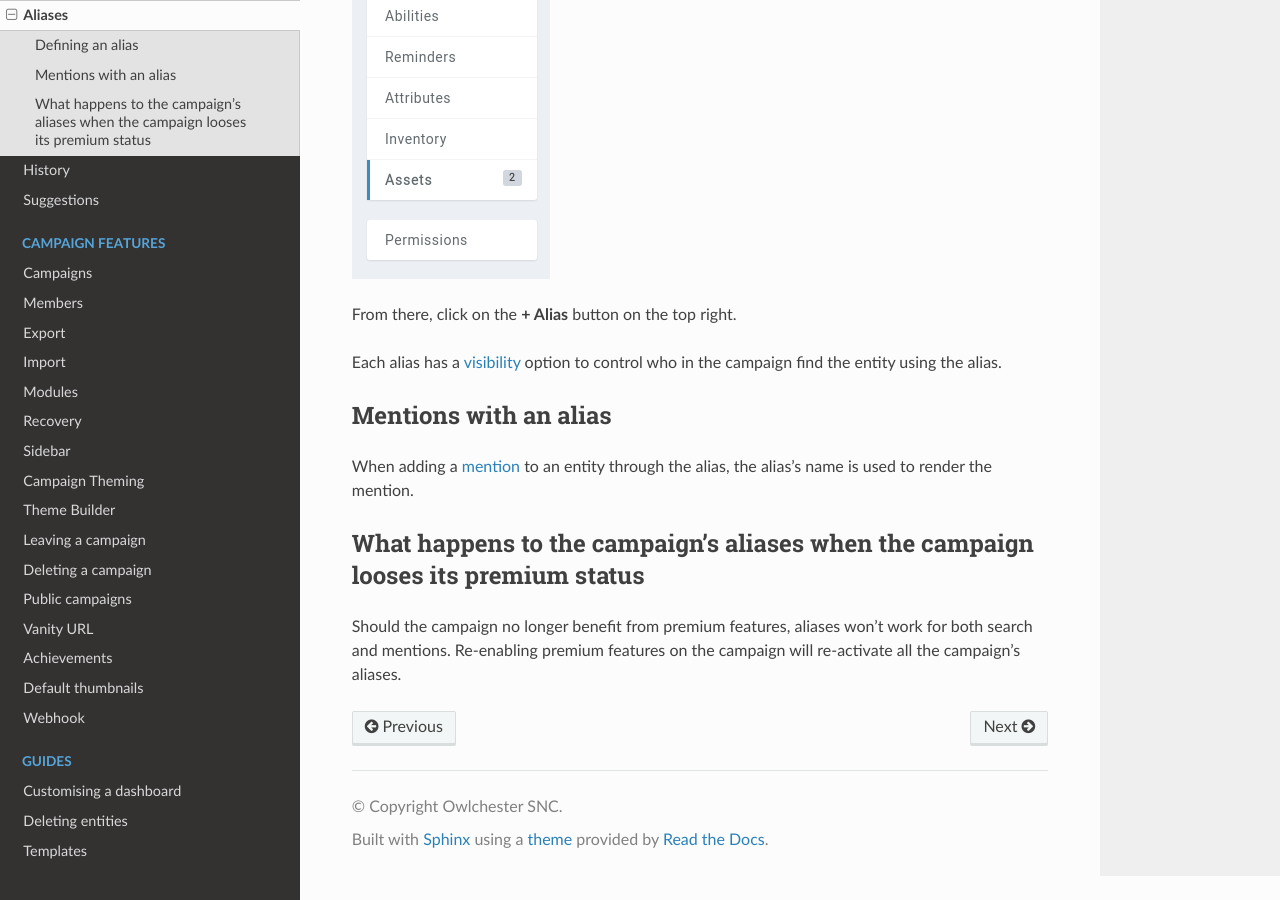
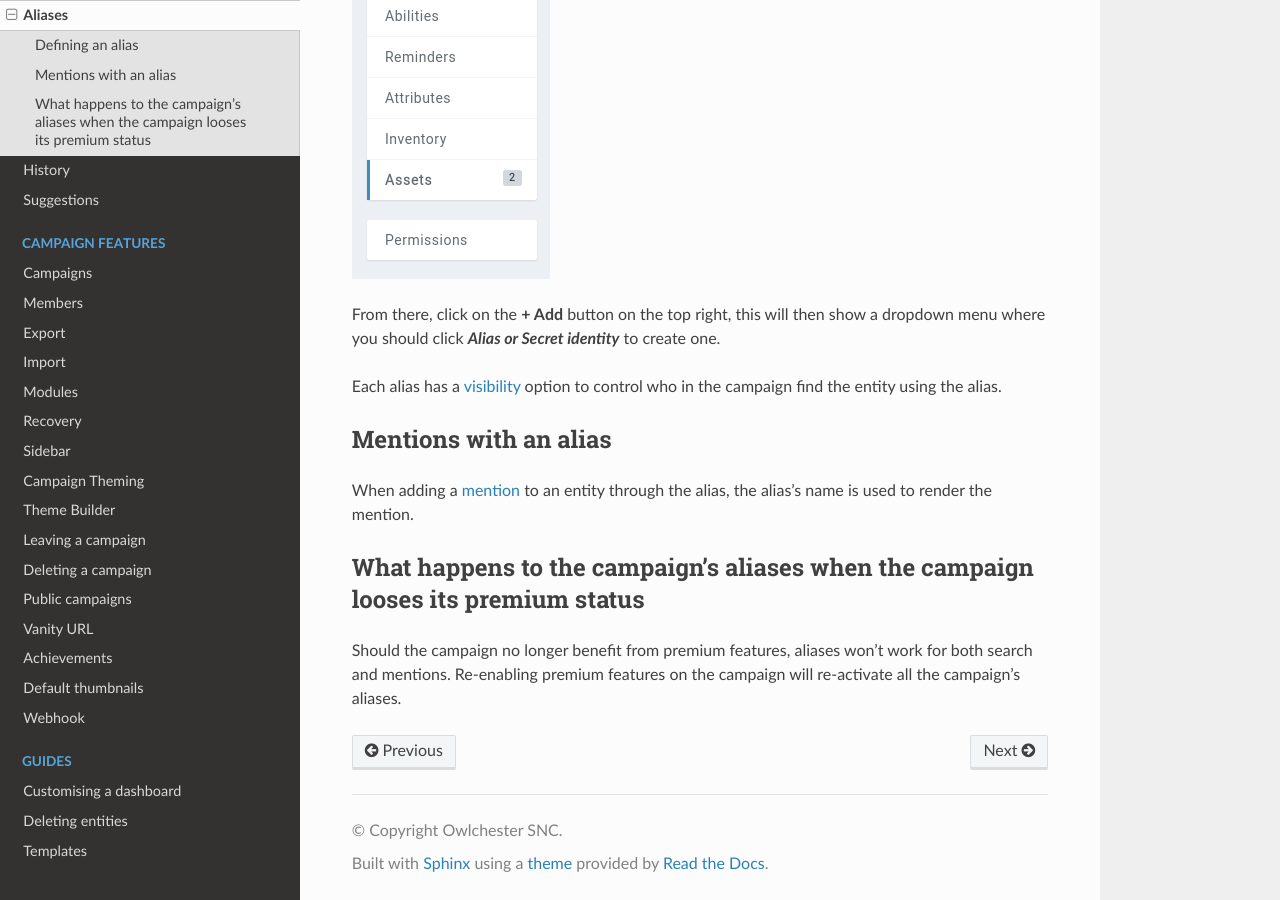
Before and after one commit to owlchester/kanka-docs, a Sphinx documentation site: the page built from docs/features/aliases.md, in a window 1280 px wide and 900 px high, scrolled down 533 px. Built offline with Sphinx 7.4.7 and the Read the Docs theme 3.1.0, drawn with Linux system fonts in a browser that asks for light colours; pages that are not in the unit, such as notebooks, are missing from menus.

Commit message:
Update assets docs
Updated instructions for creating an alias in the assets submenu.

```diff
--- a/docs/features/aliases.md
+++ b/docs/features/aliases.md
@@ -9,7 +9,7 @@ To add an alias to an entity, navigate to that entity's **Assets** subpage.
 ![Assets submenu on an entity](img/assets-menu.png)
 
 
-From there, click on the **+ Alias** button on the top right.
+From there, click on the **+ Add** button on the top right, this will then show a dropdown menu where you should click ***Alias or Secret identity*** to create one.
 
 Each alias has a [visibility](/advanced/visibility) option to control who in the campaign find the entity using the alias.
 
```
